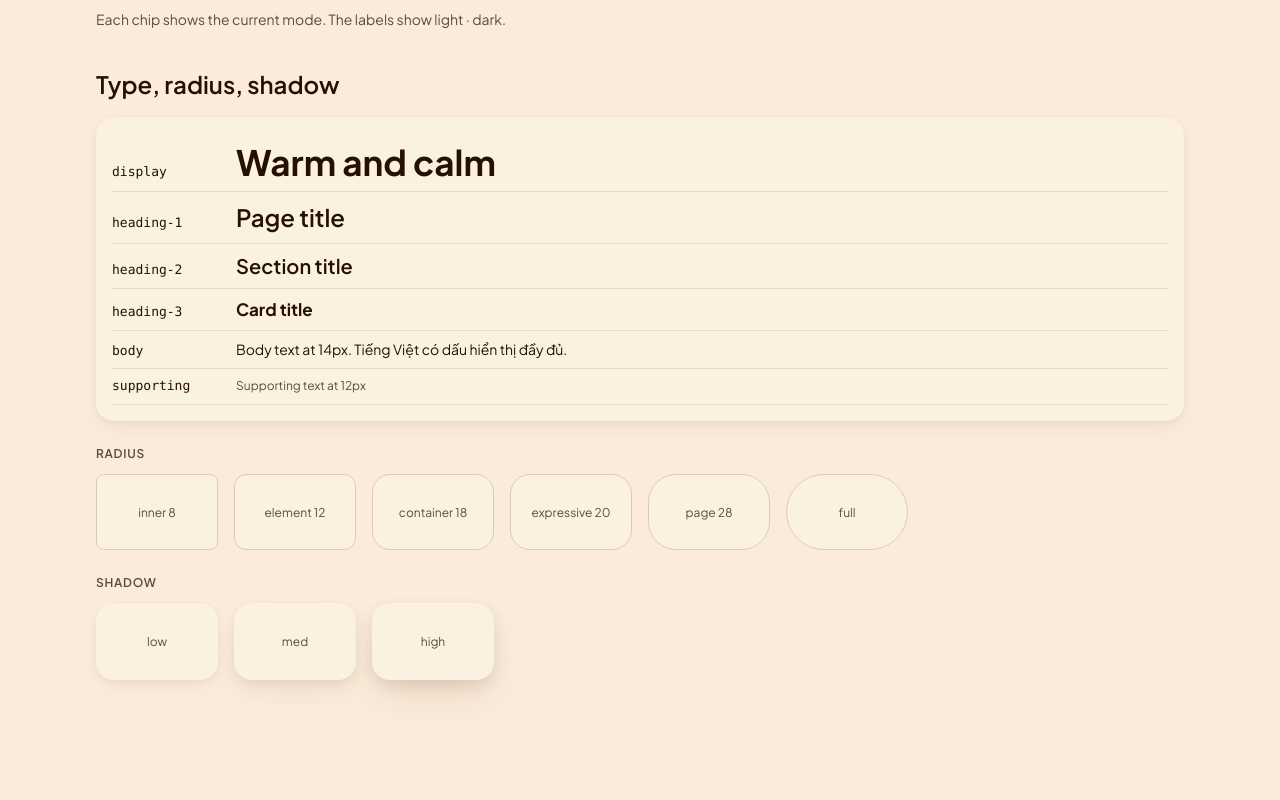
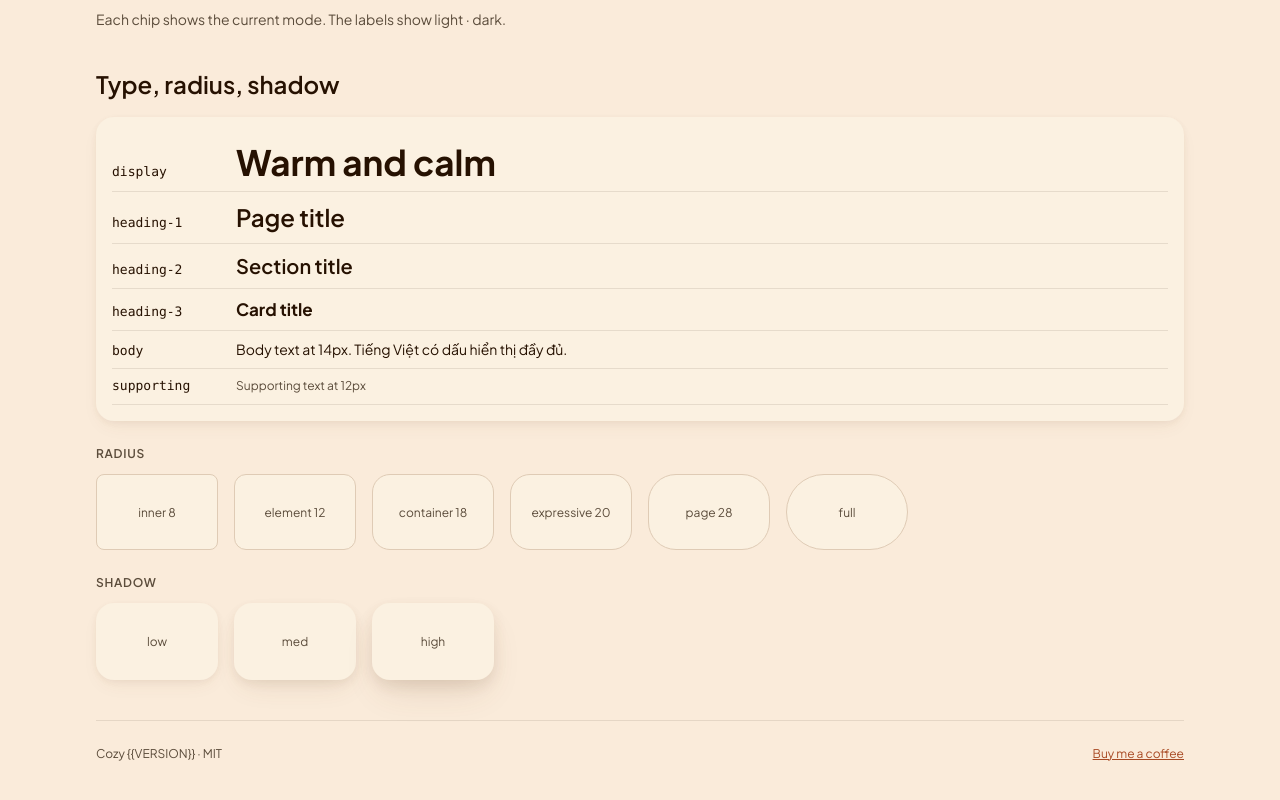
Before and after one commit to tunglt1810/cozy, a website: page scripts/preview.template.html in a window 1280 px wide. Shown: the part 1164-1964 px from the top of the page. Before the commit the page ends 1892 px from the top, so only its background shows below. Drawn offline with Linux system fonts and the light colour scheme.

Commit message:
docs: add Buy Me a Coffee support links

```diff
--- a/scripts/build.mjs
+++ b/scripts/build.mjs
@@ -199,7 +199,7 @@ const swatchHtml = groups
 	.join('\n');
 const preview = readFileSync(join(root, 'scripts/preview.template.html'), 'utf8')
 	.replace('<!-- SWATCHES -->', swatchHtml.trimStart())
-	.replace('{{VERSION}}', tokens.version);
+	.replaceAll('{{VERSION}}', tokens.version);
 
 // ---------- write or check ----------
 
--- a/scripts/preview.template.html
+++ b/scripts/preview.template.html
@@ -394,6 +394,19 @@
 				grid-template-columns: repeat(auto-fill, minmax(120px, 1fr));
 				gap: var(--cozy-space-4);
 			}
+			.site-footer {
+				display: flex;
+				flex-wrap: wrap;
+				justify-content: space-between;
+				gap: var(--cozy-space-2);
+				padding-top: var(--cozy-space-6);
+				border-top: 1px solid var(--cozy-border);
+				color: var(--cozy-text-secondary);
+				font-size: var(--cozy-text-supporting-size);
+			}
+			.site-footer a {
+				color: var(--cozy-text-accent);
+			}
 			@media (max-width: 560px) {
 				.type-row {
 					grid-template-columns: 1fr;
@@ -530,6 +543,10 @@
 					<div class="radius-box" style="border: 0; border-radius: var(--cozy-radius-container); box-shadow: var(--cozy-shadow-high)">high</div>
 				</div>
 			</section>
+			<footer class="site-footer">
+				<span>Cozy {{VERSION}} · MIT</span>
+				<a href="https://buymeacoffee.com/bbeeezzzzz">Buy me a coffee</a>
+			</footer>
 		</main>
 
 		<script type="module">
```
Also changed, not shown: preview/index.html (+17 -0 lines), .github/FUNDING.yml (added), README.md.
